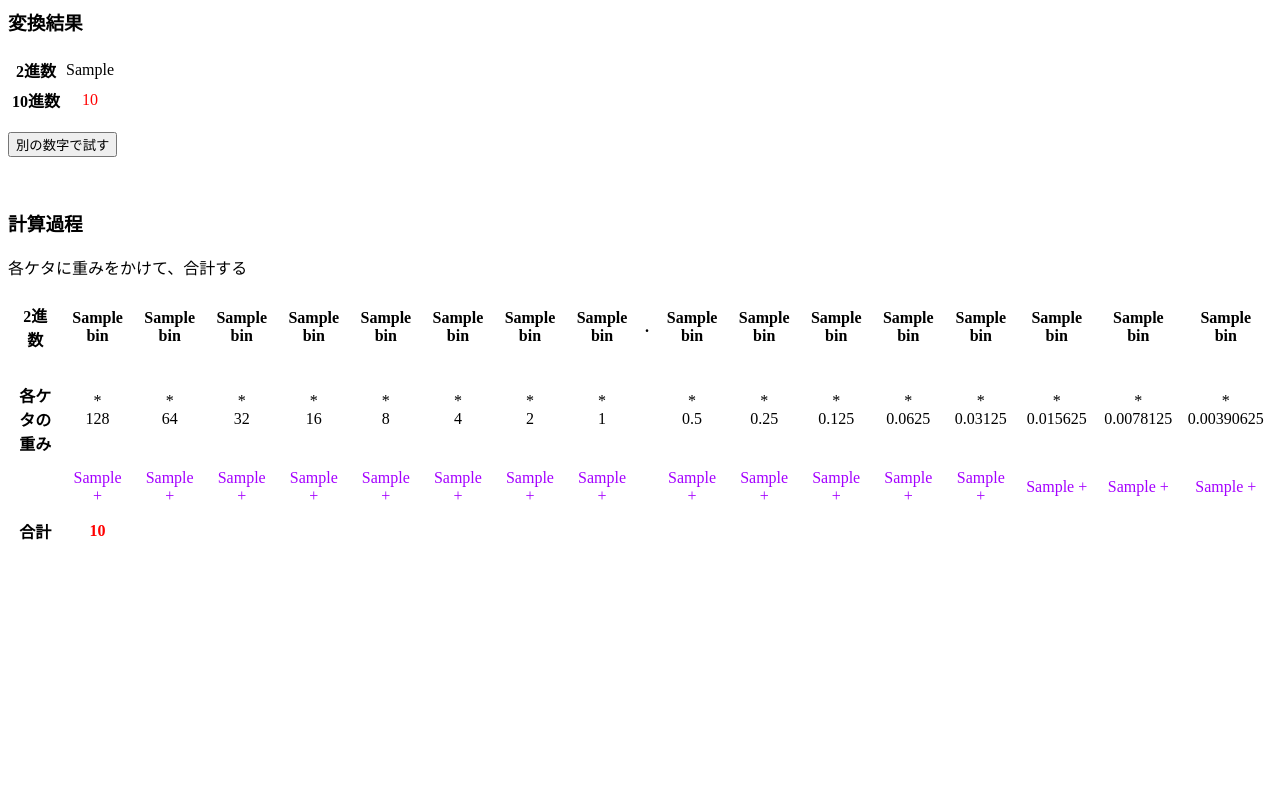
After one commit to Gaki-dsm/gaki-dectobin, a Flask app: template templates/confirm3.html in a window 1280 px wide. The commit adds this page. Run offline with Flask 2, Linux system fonts and the light colour scheme; the template is opened without the code that fills it: most values are stand-ins (such as "Sample title", 1, 10 or a date in 2020).

Commit message:
[version up] support binary-->decimal

```diff
--- a/main.py
+++ b/main.py
@@ -3,7 +3,7 @@ import os
 
 app = Flask(__name__)
 
-# 10進-->2進変換
+# 10進-->2進変換 (整数部, 小数部それぞれ8bit)
 def dectobin(target):
     # target を整数部と小数部に分ける
     i = int(target)
@@ -38,6 +38,52 @@ def dectobin(target):
     return a, b, c, d
 
 
+# 2進-->10進変換 ('0','1','.' 以外の入力、整数部,小数部それぞれ8ケタを超える、場合はFalseを返す)
+def bintodec(target2):
+    # 入力をstrに変換
+    target2 = str(target2)
+
+    # 17ケタを超える、または、ピリオドが1つを超える、または、'0','1','.' 以外が入力されている場合は Falseを返す
+    if len(target2) > 17 or target2.count('.') > 1 or len(target2) != (target2.count('0') + target2.count('1') + target2.count('.')):
+        return False
+
+    else:
+        # 2進の各桁のリストを用意、入力文字をリストに1文字ずつ入れる
+        e = []
+        for x in range(len(target2)):
+            e.append(target2[x])
+
+        # '.'があるか判定、無ければリスト末尾に追加
+        if '.' not in e:
+            e.append('.')
+
+        # 整数部、小数部が8桁を超えている場合は Falseを返す
+        if e.index('.') > 8 or e.index('.') < len(e) - 9:
+            return False
+
+        else:
+            # '.' 以外を数字にする
+            for x in range(len(e)):
+                if e[x] != '.':
+                    e[x] = int(e[x])
+
+            # '.' が e[8]になるまでリスト先頭に 0 を追加、追加後'.'を削除
+            while e.index('.') != 8:
+                e.insert(0, 0)
+                if e.index('.') >= 8:
+                    break
+            e.remove('.')
+
+            # 各ケタに重みをかけて合計を求める
+            f = []
+            g = 0.0
+            for x in range(len(e)):
+                f.append(e[x] * 2**(7-x))
+                g += f[x]
+
+            return e, f, g
+
+
 @app.route('/')
 def hello():
     name = "Hello Python!"
@@ -48,26 +94,45 @@ def good():
     name = "Routing fanction is working"
     return name
 
-@app.route('/form2')
+@app.route('/form2', methods = ['POST', 'GET'])
 def form():
    return render_template('form2.html')
 
+# 10進-->2進のリクエスト
 @app.route('/confirm2', methods = ['POST', 'GET'])
-def confirm():
+def confirm2():
    if request.method == 'POST':
       result = request.form
-      target = float(request.form["Dec"])
-      if target < 0 or target > 255 :
-          return render_template("form3.html")
-      Dec_int = int(target)
-      Dec_fra = round(target - Dec_int, 9)
-      Bin_int8 = dectobin(target)[0]    # 固定小数点2進数 整数部8bit
-      Bin_fra8 = dectobin(target)[1]    # 固定小数点2進数 小数部8bit
-      num_1 = dectobin(target)[2]       # 整数部の計算過程で商を入れるリスト
-      num_2 = dectobin(target)[3]       # 小数部の計算でかけた後の小数部を入れるリスト
-      return render_template("confirm2.html",result = result, target=target,
-      Dec_int=Dec_int, Dec_fra=Dec_fra, Bin_int8=Bin_int8, Bin_fra8=Bin_fra8,
-      num_1=num_1, num_2=num_2)
+      try:
+            target = float(request.form["Dec"])
+            if target < 0 or target > 255 :
+                return render_template("form3.html", Error_num=2)
+            Dec_int = int(target)
+            Dec_fra = round(target - Dec_int, 9)
+            Bin_int8 = dectobin(target)[0]    # 固定小数点2進数 整数部8bit
+            Bin_fra8 = dectobin(target)[1]    # 固定小数点2進数 小数部8bit
+            num_1 = dectobin(target)[2]       # 整数部の計算過程で商を入れるリスト
+            num_2 = dectobin(target)[3]       # 小数部の計算でかけた後の小数部を入れるリスト
+            return render_template("confirm2.html",result = result, target=target,
+            Dec_int=Dec_int, Dec_fra=Dec_fra, Bin_int8=Bin_int8, Bin_fra8=Bin_fra8,
+            num_1=num_1, num_2=num_2)
+      except:
+          return render_template("form3.html", Error_num=2)
+
+# 2進-->10進のリクエスト
+@app.route('/confirm3', methods = ['POST', 'GET'])
+def confirm3():
+   if request.method == 'POST':
+      result = request.form
+      try:
+            target2 = str(request.form["Bin"])
+            Bin_list = bintodec(target2)[0]     # 元の2進数の各桁リスト
+            Dec_sep = bintodec(target2)[1]      # 重みをかけた後の各桁リスト
+            Dec_sum = round(bintodec(target2)[2], 9)    # 10進変換後の数値
+            return render_template("confirm3.html" ,result = result, target2=target2,
+            Bin_list=Bin_list, Dec_sep=Dec_sep, Dec_sum=Dec_sum )
+      except:
+          return render_template("form3.html", Error_num=3)
 
 
 if __name__=="__main__":
--- a/templates/confirm2.html
+++ b/templates/confirm2.html
@@ -17,6 +17,9 @@
             <td align="right"><font color="#ff0000">{% for x in range(4, 8)  %} {{ Bin_fra8[x] }} {% endfor %}</font></td>
          </tr>
       </table>
+      <form action = "/form2" method = "POST">
+         <p><input type = "submit" value = "別の数字で試す" /></p>
+      </form>
       <br>
       <h3>計算過程</h3>
       <p>整数部, 小数部に分ける</p>
--- /dev/null
+++ b/templates/confirm3.html
@@ -0,0 +1,57 @@
+<html>
+   <body>
+      <h3>変換結果</h3>
+      <table cellpadding="2" >
+         <tr>
+            <th>2進数</th>
+            <td align="center">{{ target2 }}</td>
+         </tr>
+         <tr>
+            <th>10進数</th>
+            <td align="center"><font color="#ff0000">{{ Dec_sum }}</font></td>
+         </tr>
+      </table>
+      <form action = "/form2" method = "POST">
+         <p><input type = "submit" value = "別の数字で試す" /></p>
+      </form>
+      <br>
+      <h3>計算過程</h3>
+      <p>各ケタに重みをかけて、合計する</p>
+      <table cellpadding="6">
+         <tr>
+            <th>2進数</th>
+            {% for x in range(8) %}
+               <th align="center"> {{ Bin_list[x] }} </th>
+            {% endfor %}
+            <th align="center"> . </th>
+            {% for x in range(8, 16) %}
+               <th align="center"> {{ Bin_list[x] }} </th>
+            {% endfor %}
+         </tr>
+         <tr>
+            <th><br>各ケタの重み</th>
+            {% for x in range(8) %}
+               <td align="center"><font color="#000"> * <br> {{ 2 **(7-x) }} </font></td>
+            {% endfor %}
+            <td> </td>
+            {% for x in range(8, 16) %}
+               <td align="center"><font color="#000"> * <br> {{ 2 **(7-x) }} </font></td>
+            {% endfor %}
+         </tr>
+         <tr>
+            <th> </th>
+            {% for x in range(8) %}
+               <td align="center"><font color="#a400ff"> {{ Dec_sep[x] }} + </font></td>
+            {% endfor %}
+            <td> </td>
+            {% for x in range(8, 16) %}
+               <td align="center"><font color="#a400ff"> {{ Dec_sep[x] }} + </font></td>
+            {% endfor %}
+         </tr>
+         <tr>
+            <th>合計</th>
+            <th align="center"><font color="#ff0000">{{ Dec_sum }}</font></th>
+         </tr>
+      </table>
+   </body>
+</html>
```
Also changed, not shown: templates/form2.html (+11 -0 lines), templates/form3.html (+17 -1 lines), README.md.
